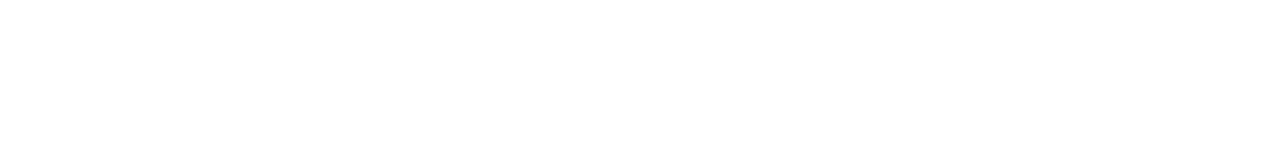
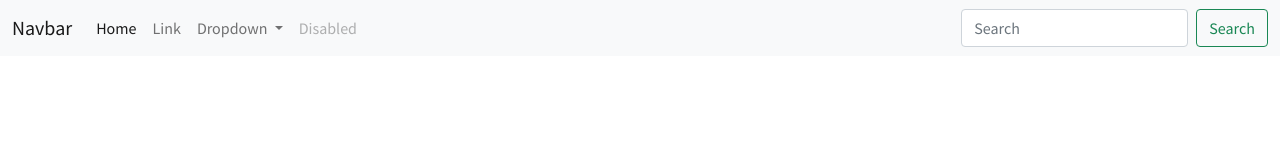
Before and after one commit to Refat-Ullah/Basic-Bootstrap, a plain HTML site: page index.html in a window 1280 px wide. Drawn offline with nearby package versions, Linux system fonts and the light colour scheme.

Commit message:
correction bootstrap link

```diff
--- a/index.html
+++ b/index.html
@@ -7,8 +7,8 @@
     <title>Showroom</title>
 
     <!-- Bootstrap CDN Link  -->
-    <script src="https://cdn.jsdelivr.net/npm/@popperjs/core@2.9.2/dist/umd/popper.min.js" integrity="sha384-IQsoLXl5PILFhosVNubq5LC7Qb9DXgDA9i+tQ8Zj3iwWAwPtgFTxbJ8NT4GN1R8p" crossorigin="anonymous"></script>
-<script src="https://cdn.jsdelivr.net/npm/bootstrap@5.0.2/dist/js/bootstrap.min.js" integrity="sha384-cVKIPhGWiC2Al4u+LWgxfKTRIcfu0JTxR+EQDz/bgldoEyl4H0zUF0QKbrJ0EcQF" crossorigin="anonymous"></script>
+    <link href="https://cdn.jsdelivr.net/npm/bootstrap@5.0.2/dist/css/bootstrap.min.css" rel="stylesheet" integrity="sha384-EVSTQN3/azprG1Anm3QDgpJLIm9Nao0Yz1ztcQTwFspd3yD65VohhpuuCOmLASjC" crossorigin="anonymous">
+    <script src="https://cdn.jsdelivr.net/npm/bootstrap@5.0.2/dist/js/bootstrap.bundle.min.js" integrity="sha384-MrcW6ZMFYlzcLA8Nl+NtUVF0sA7MsXsP1UyJoMp4YLEuNSfAP+JcXn/tWtIaxVXM" crossorigin="anonymous"></script>
 <!-- Google fonts -->
 <link rel="preconnect" href="https://fonts.googleapis.com">
 <link rel="preconnect" href="https://fonts.gstatic.com" crossorigin>
@@ -18,6 +18,45 @@
 
 </head>
 <body>
+    <header>
+        <nav class="navbar navbar-expand-lg navbar-light bg-light">
+            <div class="container-fluid">
+              <a class="navbar-brand" href="#">Navbar</a>
+              <button class="navbar-toggler" type="button" data-bs-toggle="collapse" data-bs-target="#navbarSupportedContent" aria-controls="navbarSupportedContent" aria-expanded="false" aria-label="Toggle navigation">
+                <span class="navbar-toggler-icon"></span>
+              </button>
+              <div class="collapse navbar-collapse" id="navbarSupportedContent">
+                <ul class="navbar-nav me-auto mb-2 mb-lg-0">
+                  <li class="nav-item">
+                    <a class="nav-link active" aria-current="page" href="#">Home</a>
+                  </li>
+                  <li class="nav-item">
+                    <a class="nav-link" href="#">Link</a>
+                  </li>
+                  <li class="nav-item dropdown">
+                    <a class="nav-link dropdown-toggle" href="#" id="navbarDropdown" role="button" data-bs-toggle="dropdown" aria-expanded="false">
+                      Dropdown
+                    </a>
+                    <ul class="dropdown-menu" aria-labelledby="navbarDropdown">
+                      <li><a class="dropdown-item" href="#">Action</a></li>
+                      <li><a class="dropdown-item" href="#">Another action</a></li>
+                      <li><hr class="dropdown-divider"></li>
+                      <li><a class="dropdown-item" href="#">Something else here</a></li>
+                    </ul>
+                  </li>
+                  <li class="nav-item">
+                    <a class="nav-link disabled" href="#" tabindex="-1" aria-disabled="true">Disabled</a>
+                  </li>
+                </ul>
+                <form class="d-flex">
+                  <input class="form-control me-2" type="search" placeholder="Search" aria-label="Search">
+                  <button class="btn btn-outline-success" type="submit">Search</button>
+                </form>
+              </div>
+            </div>
+          </nav>
+    </header>
+
 
 
 </body>
```
